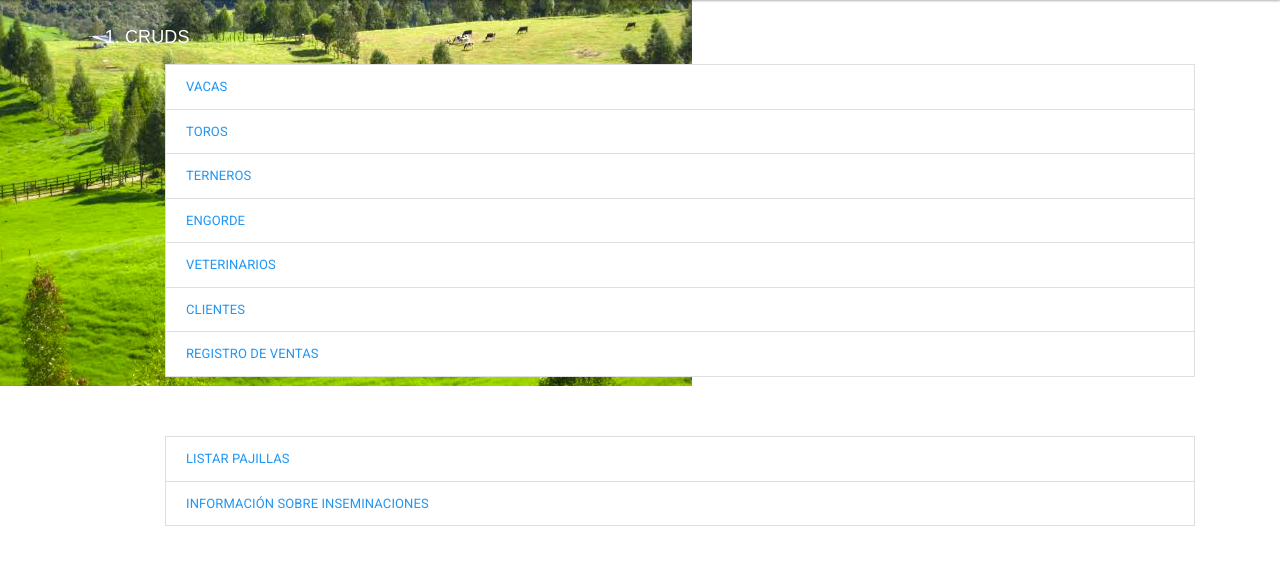
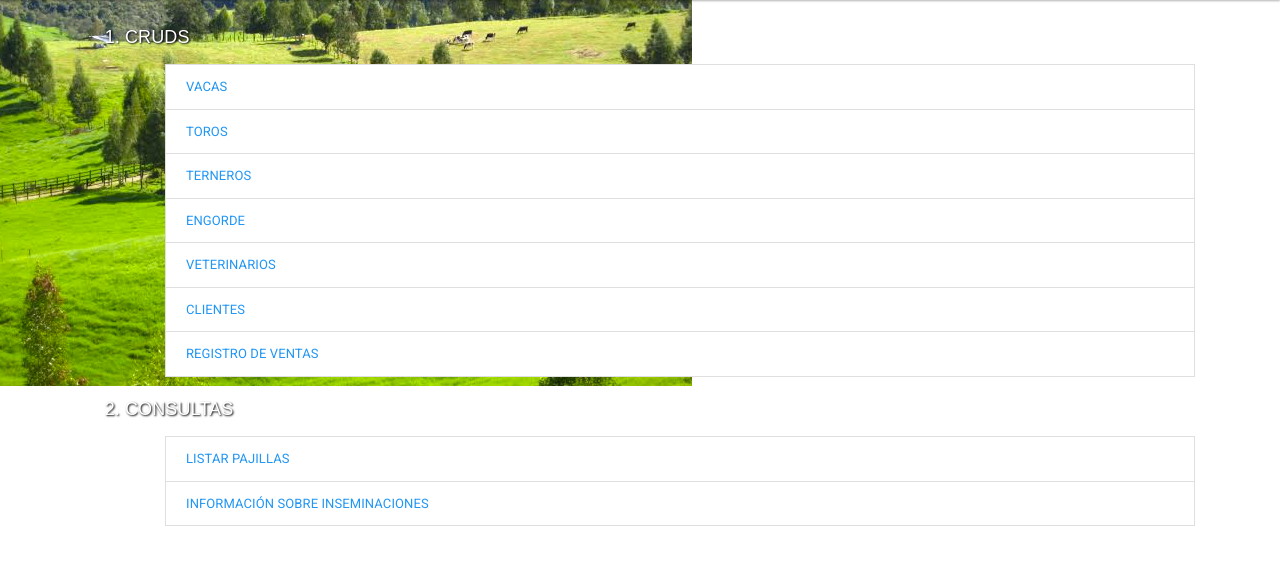
Before and after one commit to karou1182001/FinalBDGANT-V, a Flask app: page / in a window 1280 px wide. Shown: the part 128-693 px from the top of the page. Run offline with Flask 2, Linux system fonts and the light colour scheme; parts of the project's set-up code (start-up, migrations or seed data) failed here and were passed over.

Commit message:
index.html actualizado

```diff
--- a/ganaderiaApp/templates/index.html
+++ b/ganaderiaApp/templates/index.html
@@ -20,7 +20,7 @@
         }
     </style>
     <ol>
-        <li style="color: rgb(255, 255, 255); font-family: Arial, Helvetica, sans-serif; font-size: large;">CRUDS</li>
+        <li style="text-shadow: 1px 1px 2px black; color: rgb(255, 255, 255); font-family: Arial, Helvetica, sans-serif; font-size: large;">CRUDS</li>
         <p></p>
             <ul clas="list-group list-group-numbered">
                 <li class="list-group-item"><a href="http://localhost:3000/vacas">VACAS</a></li>
@@ -32,7 +32,7 @@
                 <li class="list-group-item"><a href="http://localhost:3000/registro_ventas">REGISTRO DE VENTAS</a></li>
             </ul>
             <br>
-        <li style="color: rgb(255, 255, 255); font-family: Arial, Helvetica, sans-serif; font-size: large;">CONSULTAS</li>
+        <li style="text-shadow: 1px 1px 2px black; color: rgb(255, 255, 255); font-family: Arial, Helvetica, sans-serif; font-size: large;">CONSULTAS</li>
         <p></p>
         <ul clas="list-group list-group-numbered">
             <li class="list-group-item"><a href="http://localhost:3000/consulta_1">LISTAR PAJILLAS</a></li>
```
